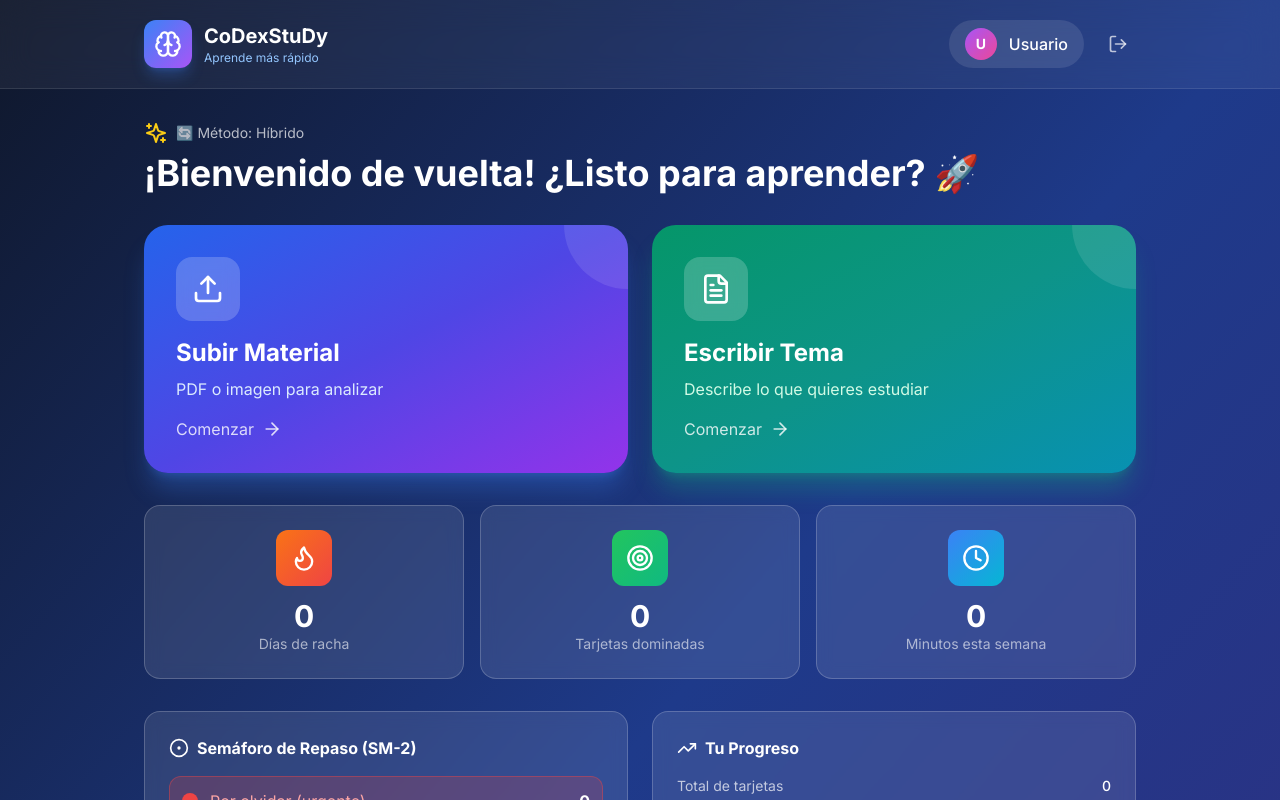
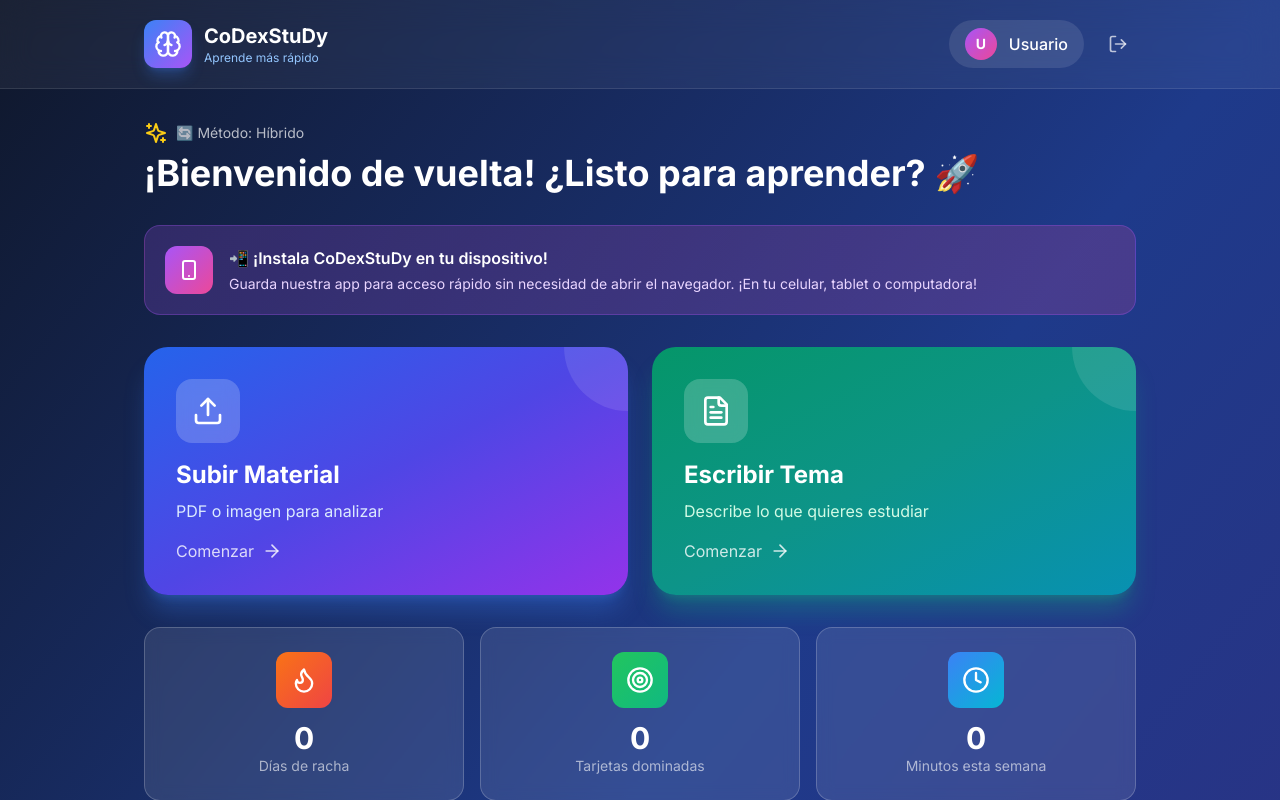
Before and after one commit to JeffGarroRojas/CoDexStuDy, a Next.js app in the folder study-ia/frontend/: page /inicio in a window 1280 px wide. Shown: the top 800 px of the page. Built offline with nearby package versions, Linux system fonts and the light colour scheme.

Commit message:
feat: Add PWA install prompt on dashboard

```diff
--- a/study-ia/frontend/src/app/inicio/page.tsx
+++ b/study-ia/frontend/src/app/inicio/page.tsx
@@ -226,6 +226,23 @@ function DashboardContent() {
             {user?.grado && `${user.grado}° grado`}
             {user?.area && ` • ${user.area}`}
           </p>
+        </div>
+
+        <div className="mb-8 bg-gradient-to-r from-purple-500/20 to-pink-500/20 border border-purple-500/30 rounded-2xl p-5">
+          <div className="flex items-center gap-4">
+            <div className="w-12 h-12 bg-gradient-to-br from-purple-500 to-pink-500 rounded-xl flex items-center justify-center flex-shrink-0">
+              <svg className="w-6 h-6 text-white" fill="none" viewBox="0 0 24 24" stroke="currentColor">
+                <path strokeLinecap="round" strokeLinejoin="round" strokeWidth={2} d="M12 18h.01M8 21h8a2 2 0 002-2V5a2 2 0 00-2-2H8a2 2 0 00-2 2v14a2 2 0 002 2z" />
+              </svg>
+            </div>
+            <div className="flex-1">
+              <h3 className="text-white font-semibold mb-1">📲 ¡Instala CoDexStuDy en tu dispositivo!</h3>
+              <p className="text-purple-200 text-sm">
+                Guarda nuestra app para acceso rápido sin necesidad de abrir el navegador.
+                ¡En tu celular, tablet o computadora!
+              </p>
+            </div>
+          </div>
         </div>
 
         {pendingReviews && pendingReviews.count > 0 && (
```
